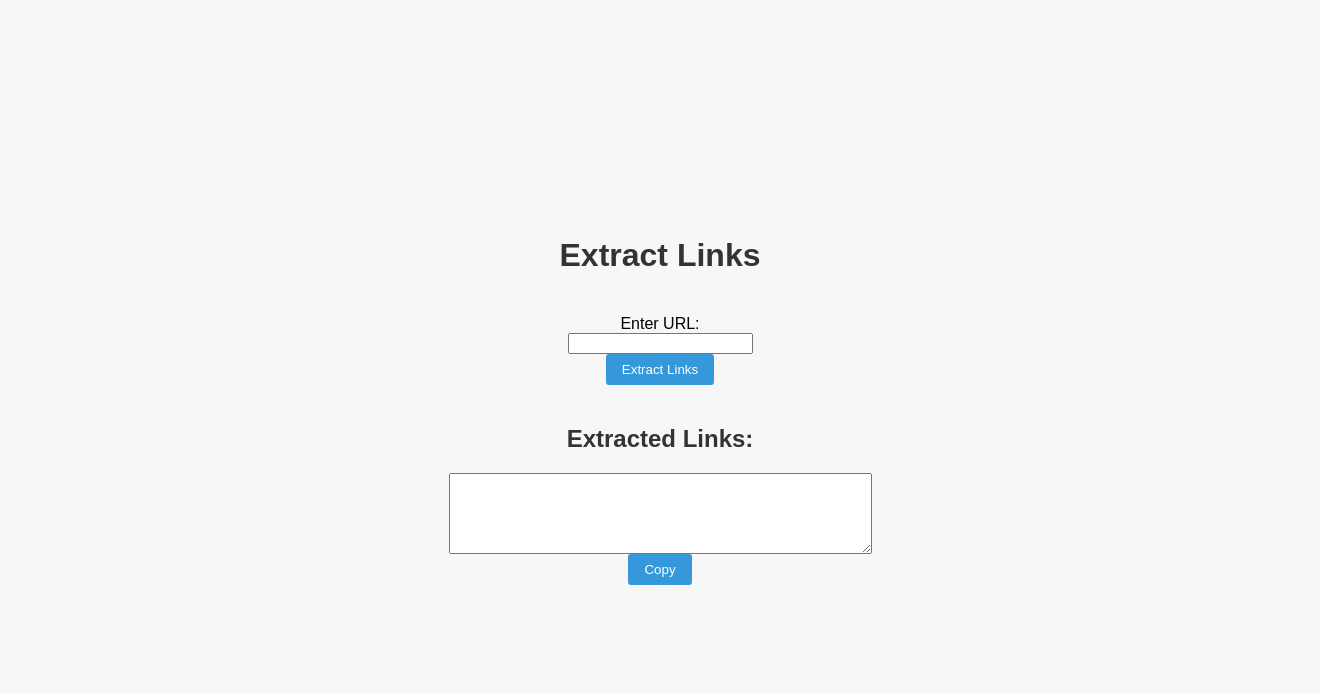
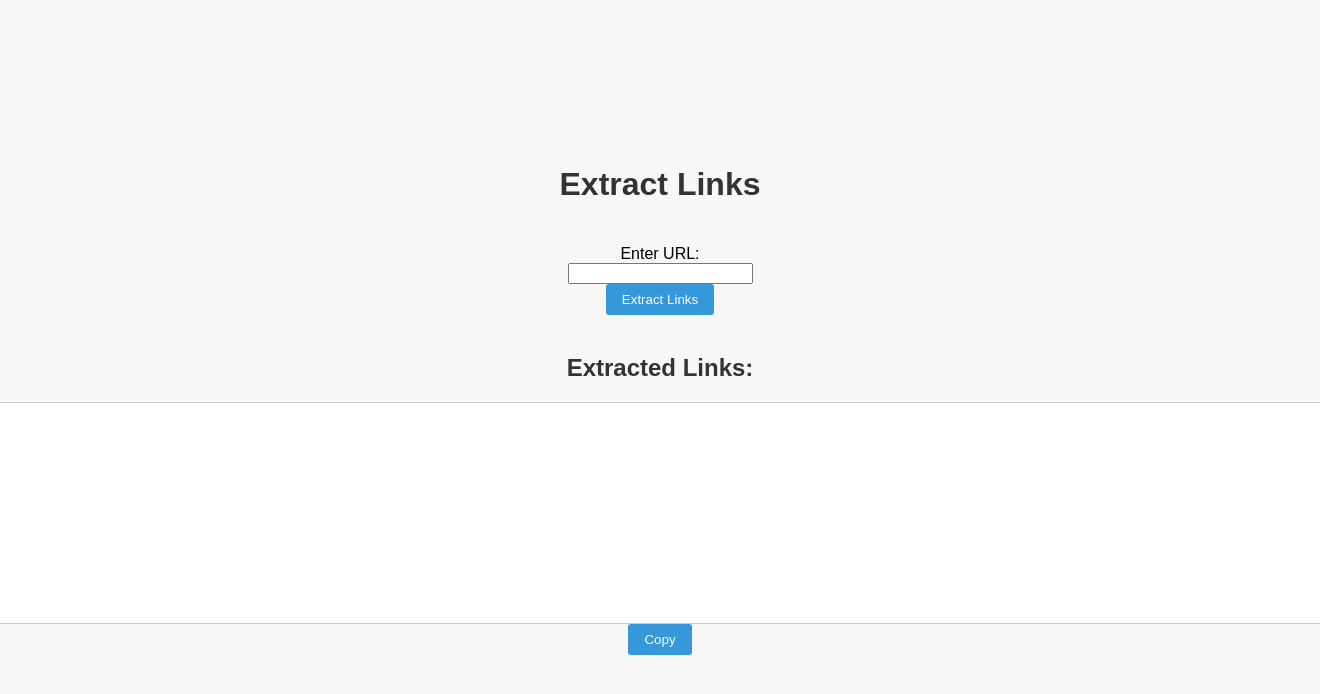
Before and after one commit to djsaikrishna/flask, a Flask app: page / in a window 1320 px wide; the page is wider, and only the part inside the window is pictured. Shown: the top 694 px of that part. Run offline with Flask 2, Linux system fonts and the light colour scheme.

Commit message:
Update style.css

```diff
--- a/static/style.css
+++ b/static/style.css
@@ -46,6 +46,16 @@ li {
     margin-bottom: 5px;
 }
 
+/* Adjust the size of the Extracted Links box */
+#extracted-links {
+    width: 100%;
+    height: 200px; /* Increase the height to make the box bigger */
+    padding: 10px;
+    border: 1px solid #ccc;
+    border-radius: 3px;
+    resize: vertical;
+}
+
 @media (max-width: 600px) {
     body {
         padding: 20px;
```
